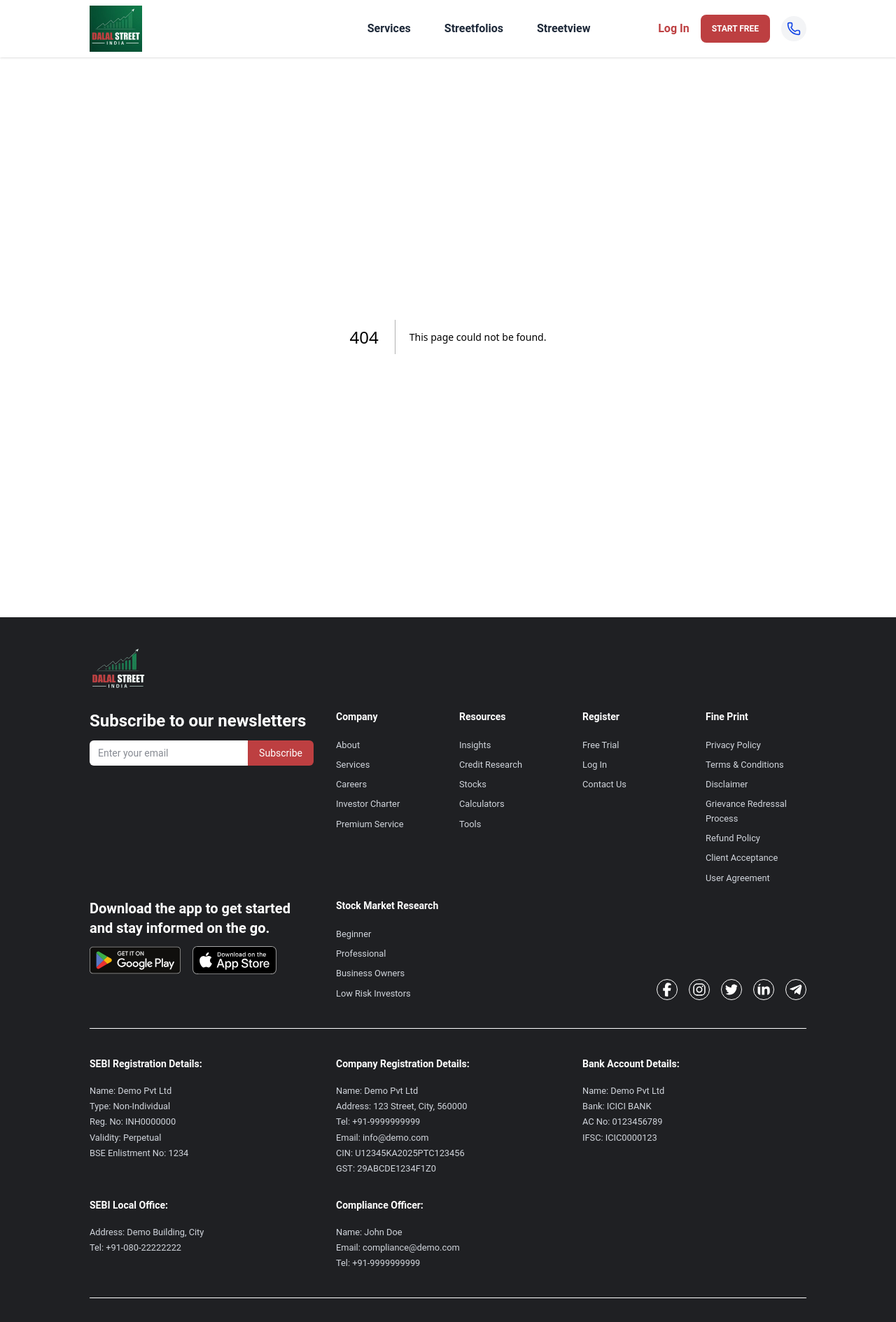
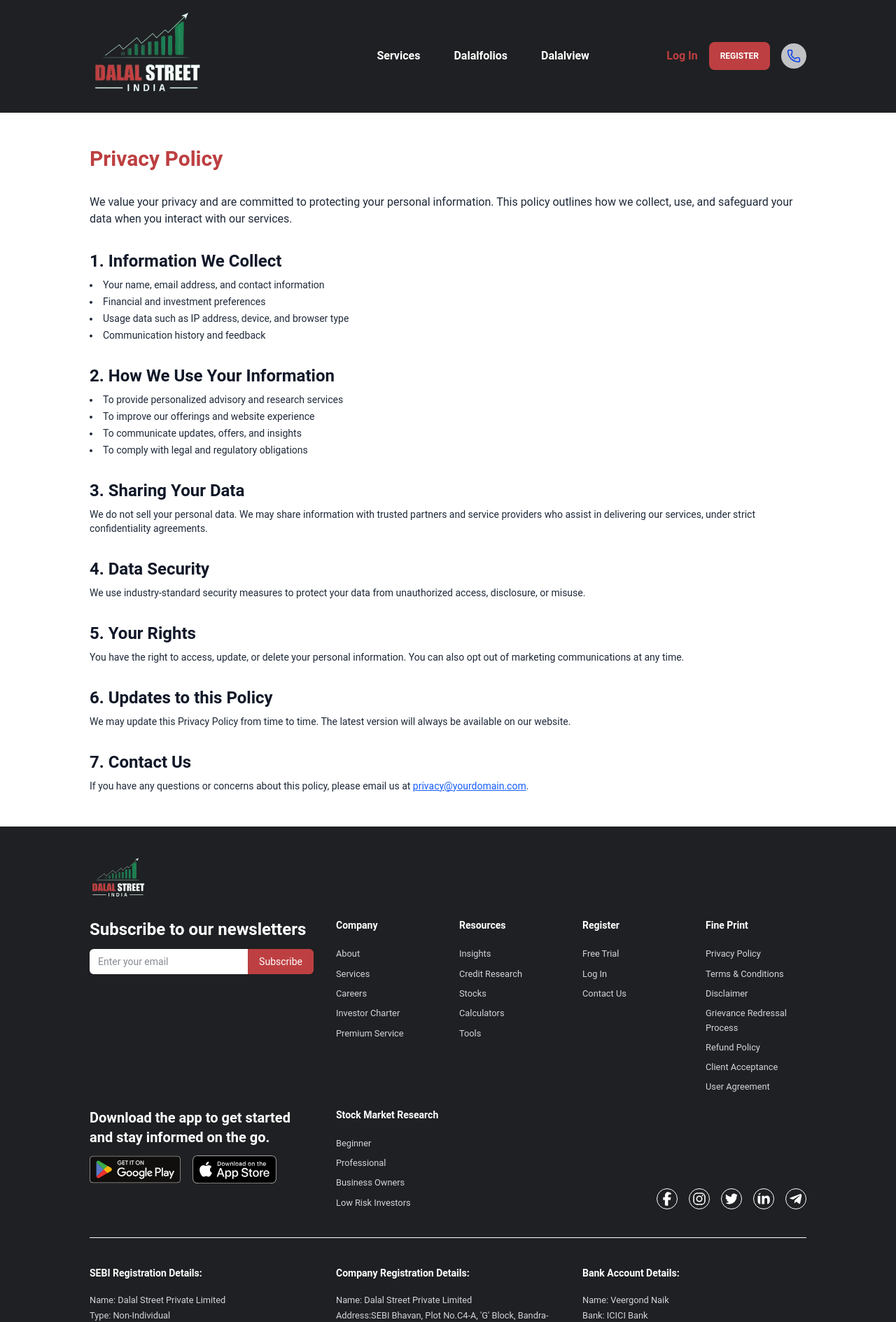
Before and after one commit to Coader-Sasmi/Dalal-Street, a Next.js app: page /privacy in a window 1280 px wide. Before the commit this address had no page. Shown: the top 1889 px of the page at 70% size. Built offline with nearby package versions, Linux system fonts and the light colour scheme.

Commit message:
header footer content updated

```diff
--- a/src/app/globals.css
+++ b/src/app/globals.css
@@ -27,7 +27,7 @@
 }
 
 .phone-btn {
-  background: #f3f4f6;
+  background: #c1c2c4;
   padding: 0.5rem;
   border-radius: 9999px;
   transition: background 0.3s ease;
--- /dev/null
+++ b/src/app/privacy/page.tsx
@@ -0,0 +1,77 @@
+export default function PrivacyPolicy() {
+  return (
+      <div className="main-container py-12 space-y-8 text-gray-800">
+
+        {/* Title */}
+        <h1 className="text-3xl font-bold text-[#bd3f41]">Privacy Policy</h1>
+
+        {/* Introduction */}
+        <p>
+          We value your privacy and are committed to protecting your personal information. This policy outlines how we collect, use, and safeguard your data when you interact with our services.
+        </p>
+
+        {/* What We Collect */}
+        <div className="space-y-2">
+          <h2 className="text-2xl font-semibold text-gray-900">1. Information We Collect</h2>
+          <ul className="list-disc list-inside text-sm space-y-1">
+            <li>Your name, email address, and contact information</li>
+            <li>Financial and investment preferences</li>
+            <li>Usage data such as IP address, device, and browser type</li>
+            <li>Communication history and feedback</li>
+          </ul>
+        </div>
+
+        {/* How It's Used */}
+        <div className="space-y-2">
+          <h2 className="text-2xl font-semibold text-gray-900">2. How We Use Your Information</h2>
+          <ul className="list-disc list-inside text-sm space-y-1">
+            <li>To provide personalized advisory and research services</li>
+            <li>To improve our offerings and website experience</li>
+            <li>To communicate updates, offers, and insights</li>
+            <li>To comply with legal and regulatory obligations</li>
+          </ul>
+        </div>
+
+        {/* Third Party Sharing */}
+        <div className="space-y-2">
+          <h2 className="text-2xl font-semibold text-gray-900">3. Sharing Your Data</h2>
+          <p className="text-sm">
+            We do not sell your personal data. We may share information with trusted partners and service providers who assist in delivering our services, under strict confidentiality agreements.
+          </p>
+        </div>
+
+        {/* Data Security */}
+        <div className="space-y-2">
+          <h2 className="text-2xl font-semibold text-gray-900">4. Data Security</h2>
+          <p className="text-sm">
+            We use industry-standard security measures to protect your data from unauthorized access, disclosure, or misuse.
+          </p>
+        </div>
+
+        {/* Your Rights */}
+        <div className="space-y-2">
+          <h2 className="text-2xl font-semibold text-gray-900">5. Your Rights</h2>
+          <p className="text-sm">
+            You have the right to access, update, or delete your personal information. You can also opt out of marketing communications at any time.
+          </p>
+        </div>
+
+        {/* Policy Updates */}
+        <div className="space-y-2">
+          <h2 className="text-2xl font-semibold text-gray-900">6. Updates to this Policy</h2>
+          <p className="text-sm">
+            We may update this Privacy Policy from time to time. The latest version will always be available on our website.
+          </p>
+        </div>
+
+        {/* Contact */}
+        <div className="space-y-2">
+          <h2 className="text-2xl font-semibold text-gray-900">7. Contact Us</h2>
+          <p className="text-sm">
+            If you have any questions or concerns about this policy, please email us at <a href="mailto:privacy@yourdomain.com" className="text-blue-600 underline">privacy@yourdomain.com</a>.
+          </p>
+        </div>
+
+      </div>
+  );
+}
--- /dev/null
+++ b/src/app/refund/page.tsx
@@ -0,0 +1,59 @@
+export default function Refund() {
+  return (
+      <section className="main-container py-12 space-y-8 text-gray-800">
+
+        {/* Title */}
+        <h1 className="text-3xl font-bold text-[#bd3f41]">Refund Policy</h1>
+
+        {/* Policy Points */}
+        <div className="space-y-4">
+          <ol className="list-decimal list-inside space-y-2">
+            <li>
+              If the client is not satisfied with our advisory services within 30 days of subscription, a written refund request may be submitted.
+            </li>
+            <li>
+              On termination by either party before the subscription ends, a pro rata refund for the unused portion will be provided, after deducting any applicable breakage fee.
+            </li>
+            <li>
+              Refunds are not available for services already rendered, or for dissatisfaction arising solely due to market outcomes or losses.
+            </li>
+            <li>
+              Refunds will be processed within 7–14 business days via the original payment method, unless otherwise agreed.
+            </li>
+            <li>
+              In case of SEBI registration suspension, revocation, or cancellation, we will refund any unutilised fees from the effective date.
+            </li>
+            <li>
+              All refunds are subject to SEBI regulations and the terms of the client agreement.
+            </li>
+          </ol>
+        </div>
+
+        {/* Divider */}
+        <hr className="border-gray-300" />
+
+        {/* Legal Points */}
+        <div className="space-y-4">
+          <h2 className="text-2xl font-semibold text-gray-900">Key Legal / Regulatory Points (Under SEBI Rules)</h2>
+          <ul className="list-disc list-inside space-y-2 text-sm">
+            <li>
+              Clients may request refunds for the unexpired portion ("unearned fees") upon early termination.
+            </li>
+            <li>
+              A breakage fee (deduction) is allowed under SEBI rules, up to a maximum of one quarter’s fee for Investment Advisers.
+            </li>
+            <li>
+              All fees, refunds, breakage fees, and payment terms must be clearly stated in the client agreement.
+            </li>
+            <li>
+              SEBI prohibits any form of guaranteed or assured returns — refund policies must not imply performance guarantees.
+            </li>
+            <li>
+              Advance fee collection and related refund/breakage terms are regulated. For individual/HUF clients, SEBI permits advance charging up to one year with consent.
+            </li>
+          </ul>
+        </div>
+
+      </section>
+  );
+}
--- /dev/null
+++ b/src/app/terms/page.tsx
@@ -0,0 +1,81 @@
+export default function TermsAndConditions() {
+  return (
+      <section className="main-container py-12 space-y-8 text-gray-800">
+
+        {/* Title */}
+        <h1 className="text-3xl font-bold text-[#bd3f41]">Terms & Conditions</h1>
+
+        {/* Intro */}
+        <p>
+          These Terms & Conditions ("Terms") govern your use of our website and services. By accessing or using our platform, you agree to be bound by these Terms.
+        </p>
+
+        {/* 1. Eligibility */}
+        <div className="space-y-2">
+          <h2 className="text-2xl font-semibold text-gray-900">1. Eligibility</h2>
+          <p className="text-sm">
+            You must be at least 18 years old and capable of entering into a binding agreement to use our services.
+          </p>
+        </div>
+
+        {/* 2. Use of Services */}
+        <div className="space-y-2">
+          <h2 className="text-2xl font-semibold text-gray-900">2. Use of Services</h2>
+          <ul className="list-disc list-inside text-sm space-y-1">
+            <li>Our research and advisory services are for personal, non-commercial use only.</li>
+            <li>You agree not to copy, reproduce, or distribute our content without permission.</li>
+            <li>You are responsible for maintaining the confidentiality of your login credentials.</li>
+          </ul>
+        </div>
+
+        {/* 3. Investment Risk */}
+        <div className="space-y-2">
+          <h2 className="text-2xl font-semibold text-gray-900">3. Investment Risk</h2>
+          <p className="text-sm">
+            All investments are subject to market risk. We do not guarantee returns. You are solely responsible for your investment decisions.
+          </p>
+        </div>
+
+        {/* 4. Refund Policy */}
+        <div className="space-y-2">
+          <h2 className="text-2xl font-semibold text-gray-900">4. Refund Policy</h2>
+          <p className="text-sm">
+            Refunds are governed by our Refund Policy. Please refer to the policy document for full details.
+          </p>
+        </div>
+
+        {/* 5. Termination */}
+        <div className="space-y-2">
+          <h2 className="text-2xl font-semibold text-gray-900">5. Termination</h2>
+          <p className="text-sm">
+            We reserve the right to suspend or terminate your access to our services for any violation of these Terms.
+          </p>
+        </div>
+
+        {/* 6. Changes to Terms */}
+        <div className="space-y-2">
+          <h2 className="text-2xl font-semibold text-gray-900">6. Changes to Terms</h2>
+          <p className="text-sm">
+            We may update these Terms at any time. Continued use of our services indicates acceptance of the updated Terms.
+          </p>
+        </div>
+
+        {/* 7. Governing Law */}
+        <div className="space-y-2">
+          <h2 className="text-2xl font-semibold text-gray-900">7. Governing Law</h2>
+          <p className="text-sm">
+            These Terms shall be governed by and construed in accordance with the laws of India.
+          </p>
+        </div>
+
+        {/* 8. Contact Info */}
+        <div className="space-y-2">
+          <h2 className="text-2xl font-semibold text-gray-900">8. Contact Us</h2>
+          <p className="text-sm">
+            For any queries related to these Terms, please contact us at <a href="mailto:support@yourdomain.com" className="text-blue-600 underline">support@yourdomain.com</a>.
+          </p>
+        </div>
+
+      </section>
+  );
+}
--- a/src/components/Footer.tsx
+++ b/src/components/Footer.tsx
@@ -1,6 +1,6 @@
 "use client";
 import Image from 'next/image';
-
+import Link from 'next/link';
 import {
   FaInstagram,
   FaLinkedinIn,
@@ -86,7 +86,7 @@
             <li><a href="#" className="text-[0.8rem]">Terms & Conditions</a></li>
             <li><a href="#" className="text-[0.8rem]">Disclaimer</a></li>
             <li><a href="#" className="text-[0.8rem]">Grievance Redressal Process</a></li>
-            <li><a href="#" className="text-[0.8rem]">Refund Policy</a></li>
+            <li><Link href="refund" className="text-[0.8rem]">Refund Policy</Link></li>
             <li><a href="#" className="text-[0.8rem]">Client Acceptance</a></li>
             <li><a href="#" className="text-[0.8rem]">User Agreement</a></li>
           </ul>
@@ -148,11 +148,11 @@
           </h3>
           <div className="flex flex-col gap-1">
 
-          <p className="text-[0.8rem]">Name: Demo Pvt Ltd</p>
+          <p className="text-[0.8rem]">Name: Dalal Street Private Limited</p>
           <p className="text-[0.8rem]">Type: Non-Individual</p>
-          <p className="text-[0.8rem]">Reg. No: INH0000000</p>
+          {/* <p className="text-[0.8rem]">Reg. No: INH0000000</p>
           <p className="text-[0.8rem]">Validity: Perpetual</p>
-          <p className="text-[0.8rem]">BSE Enlistment No: 1234</p>
+          <p className="text-[0.8rem]">BSE Enlistment No: 1234</p> */}
           </div>
 
         </div>
@@ -162,12 +162,12 @@
           </h3>
           <div className="flex flex-col gap-1">
 
-          <p className="text-[0.8rem]">Name: Demo Pvt Ltd</p>
-          <p className="text-[0.8rem]">Address: 123 Street, City, 560000</p>
-          <p className="text-[0.8rem]">Tel: +91-9999999999</p>
-          <p className="text-[0.8rem]">Email: info@demo.com</p>
-          <p className="text-[0.8rem]">CIN: U12345KA2025PTC123456</p>
-          <p className="text-[0.8rem]">GST: 29ABCDE1234F1Z0</p>
+          <p className="text-[0.8rem]">Name: Dalal Street Private Limited</p>
+          <p className="text-[0.8rem]">Address:SEBI Bhavan, Plot No.C4-A, 'G' Block, Bandra-Kurla Complex, Bandra (East), Mumbai - 400051, Maharashtra.</p>
+          <p className="text-[0.8rem]">Tel: +91-9148638118</p>
+          <p className="text-[0.8rem]">Email: research@thedalastreethub.com</p>
+          {/* <p className="text-[0.8rem]">CIN: U12345KA2025PTC123456</p> */}
+          {/* <p className="text-[0.8rem]">GST: 29ABCDE1234F1Z0</p> */}
           </div>
 
         </div>
@@ -177,10 +177,11 @@
           </h3>
           <div className="flex flex-col gap-1">
 
-          <p className="text-[0.8rem]">Name: Demo Pvt Ltd</p>
-          <p className="text-[0.8rem]">Bank: ICICI BANK</p>
-          <p className="text-[0.8rem]">AC No: 0123456789</p>
-          <p className="text-[0.8rem]">IFSC: ICIC0000123</p>
+          <p className="text-[0.8rem]">Name: Veergond Naik</p>
+          <p className="text-[0.8rem]">Bank: ICICI Bank</p>
+          <p className="text-[0.8rem]">AC No: 232201507172</p>
+          <p className="text-[0.8rem]">IFSC: ICIC0002322</p>
+          <p className="text-[0.8rem]">UPI ID: veergondnaik@okicici</p>
           </div>
 
         </div>
@@ -188,8 +189,8 @@
           <h3 className="font-semibold text-white mb-5">SEBI Local Office:</h3>
           <div className="flex flex-col gap-1">
 
-          <p className="text-[0.8rem]">Address: Demo Building, City</p>
-          <p className="text-[0.8rem]">Tel: +91-080-22222222</p>
+          <p className="text-[0.8rem]">Address: 19 FLOOR, PK TOWER, DALAL STREET, MUMBAI 400001 Maharashtra India</p>
+          <p className="text-[0.8rem]">Tel: +91-9148638118</p>
           </div>
 
         </div>
@@ -198,8 +199,8 @@
           <div className="flex flex-col gap-1">
 
           <p className="text-[0.8rem]">Name: John Doe</p>
-          <p className="text-[0.8rem]">Email: compliance@demo.com</p>
-          <p className="text-[0.8rem]">Tel: +91-9999999999</p>
+          <p className="text-[0.8rem]">Email: compliance@thedalastreethub.com</p>
+          <p className="text-[0.8rem]">Tel: +91-9148638118</p>
           </div>
 
         </div>
@@ -211,8 +212,8 @@
       {/* Copyright */}
       <div className="py-4 flex md:flex-row flex-col items-center gap-3 justify-between text-white text-sm">
         <p>All Rights Reserved | © Copyright {new Date().getFullYear()}</p>
-          <a href="#" className="hover:text-white">Privacy Policy</a>
-          <a href="#" className="hover:text-white">Terms of Use</a>
+          <Link href="privacy" className="hover:text-white">Privacy Policy</Link>
+          <Link href="terms" className="hover:text-white">Terms of Use</Link>
       </div>
 
       {/* Divider */}
--- a/src/components/Header.tsx
+++ b/src/components/Header.tsx
@@ -10,39 +10,39 @@
   const [isOpen, setIsOpen] = useState(false);
 
   return (
-    <nav className="w-full shadow-sm bg-white sticky top-0 z-50">
+    <nav className="w-full shadow-sm bg-[#1f2023] sticky top-0 z-50">
       <div className="main-container py-2">
         <div className="flex justify-between items-center">
           {/* Logo */}
         <Link href={"/"} className="flex items-center">
           <Image
-            src="/main_logo3.png"
+            src="/main_logo.png"
             alt="Dalal Street Logo"
-            width={160}
+            width={260}
             height={60}
-            className="h-auto w-[25%]"
+            className="h-auto w-[55%]"
             priority
           />
         </Link>
 
           {/* Desktop Menu */}
           <div className="hidden md:flex space-x-12 items-center">
-            <Link href="service" className="text-gray-800 font-semibold hover:text-[#075637]">
+            <Link href="service" className="text-white font-semibold hover:text-gray-300">
               Services
             </Link>
-            <Link href="streetfolios" className="text-gray-800 font-semibold hover:text-[#075637]">
-              Streetfolios
+            <Link href="streetfolios" className="text-white font-semibold hover:text-gray-300">
+              Dalalfolios
             </Link>
-            <Link href="streetview" className="text-gray-800 font-semibold hover:text-[#075637]">
-              Streetview
+            <Link href="streetview" className="text-white font-semibold hover:text-gray-300">
+              Dalalview
             </Link>
             </div>
             <div className="hidden md:flex space-x-4 items-center">
-            <Link href="#" className="text-[#bd3f41] hover:text-[#075637] font-semibold">
+            <Link href="#" className="text-[#bd3f41] hover:text-gray-300 font-semibold">
               Log In
             </Link>
             <button className="bg-[#bd3f41] text-white px-4 py-3 font-semibold text-xs uppercase rounded-lg hover:bg-[#bd3f41]/90 cursor-pointer transition">
-              Start Free
+              Register
             </button>
             <button className="phone-btn cursor-pointer">
             <Phone className="w-5 h-5 text-blue-700 phone-icon" />
@@ -53,7 +53,7 @@
           <div className="md:hidden flex items-center">
             <button
               onClick={() => setIsOpen(!isOpen)}
-              className="text-gray-700 focus:outline-none"
+              className="text-white focus:outline-none"
             >
               {isOpen ? <X className="w-6 h-6" /> : <Menu className="w-6 h-6" />}
             </button>
@@ -65,20 +65,20 @@
       {isOpen && (
         <div className="md:hidden bg-white border-t shadow-md absolute top-full left-0 w-full z-50">
           <div className="px-6 py-4 space-y-4">
-            <Link href="#" className="block text-gray-800 font-semibold hover:text-[#075637]">
+            <Link href="#" className="block text-gray-800 font-semibold hover:text-gray-300">
               Services
             </Link>
-            <Link href="#" className="block text-gray-800 font-semibold hover:text-[#075637]">
-              Streetfolios
+            <Link href="#" className="block text-gray-800 font-semibold hover:text-gray-300">
+              Dalalfolios
             </Link>
-            <Link href="#" className="block text-gray-800 font-semibold hover:text-[#075637]">
-              Streetview
+            <Link href="#" className="block text-gray-800 font-semibold hover:text-gray-300">
+              Dalalview
             </Link>
-            <Link href="#" className="block text-[#bd3f41] font-semibold hover:text-[#075637]">
+            <Link href="#" className="block text-[#bd3f41] font-semibold hover:text-gray-300">
               Log In
             </Link>
             <button className=" bg-[#bd3f41] text-white px-4 py-3 font-semibold text-sm uppercase rounded-lg hover:bg-[#bd3f41]/90 transition">
-              Start Free
+              Register
             </button>
             <button className=" flex justify-center bg-gray-100 p-3 rounded-full hover:bg-gray-200 transition">
               <Phone className="w-6 h-6 text-blue-700 phone-icon" />
```
Also changed, not shown: 1 other file (tests, documents, lock files or other folders).
